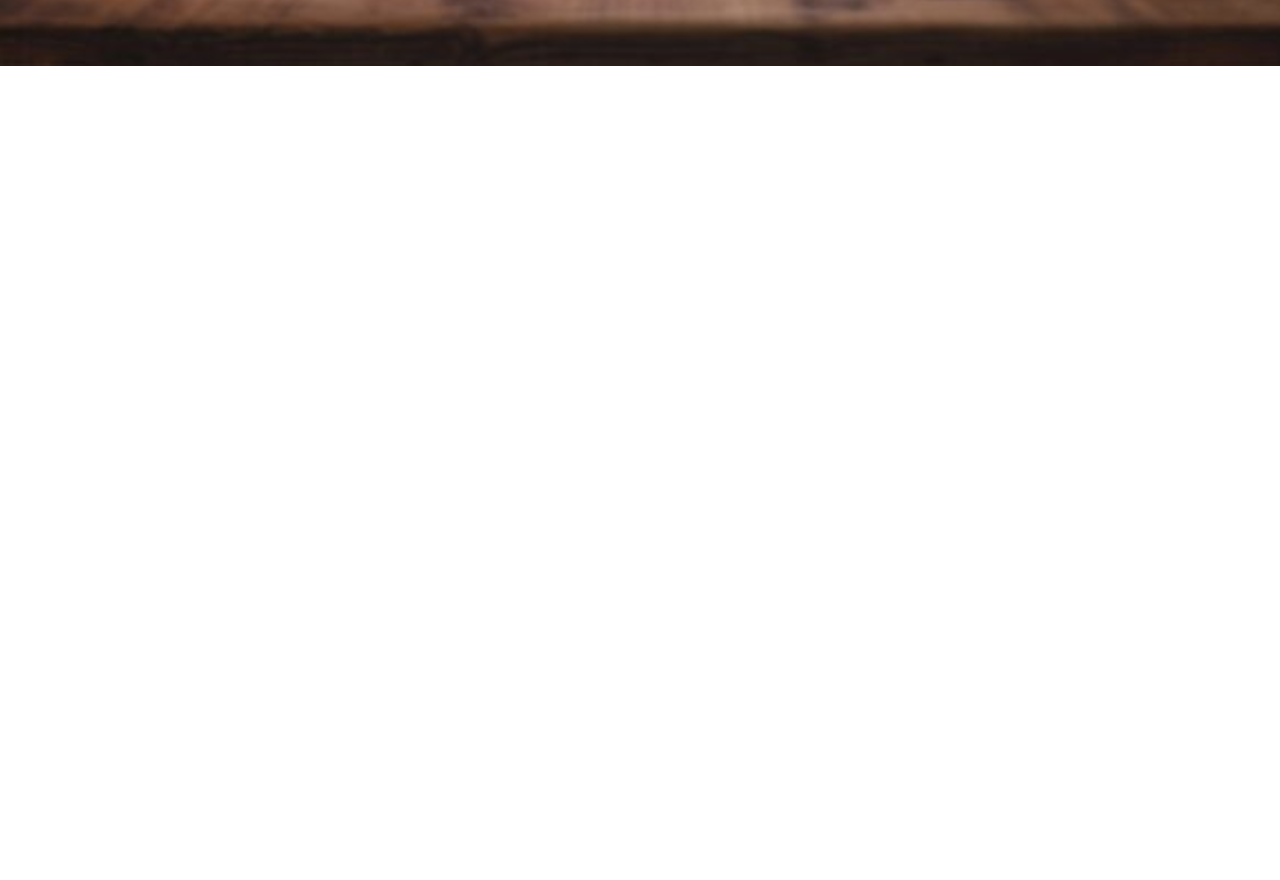
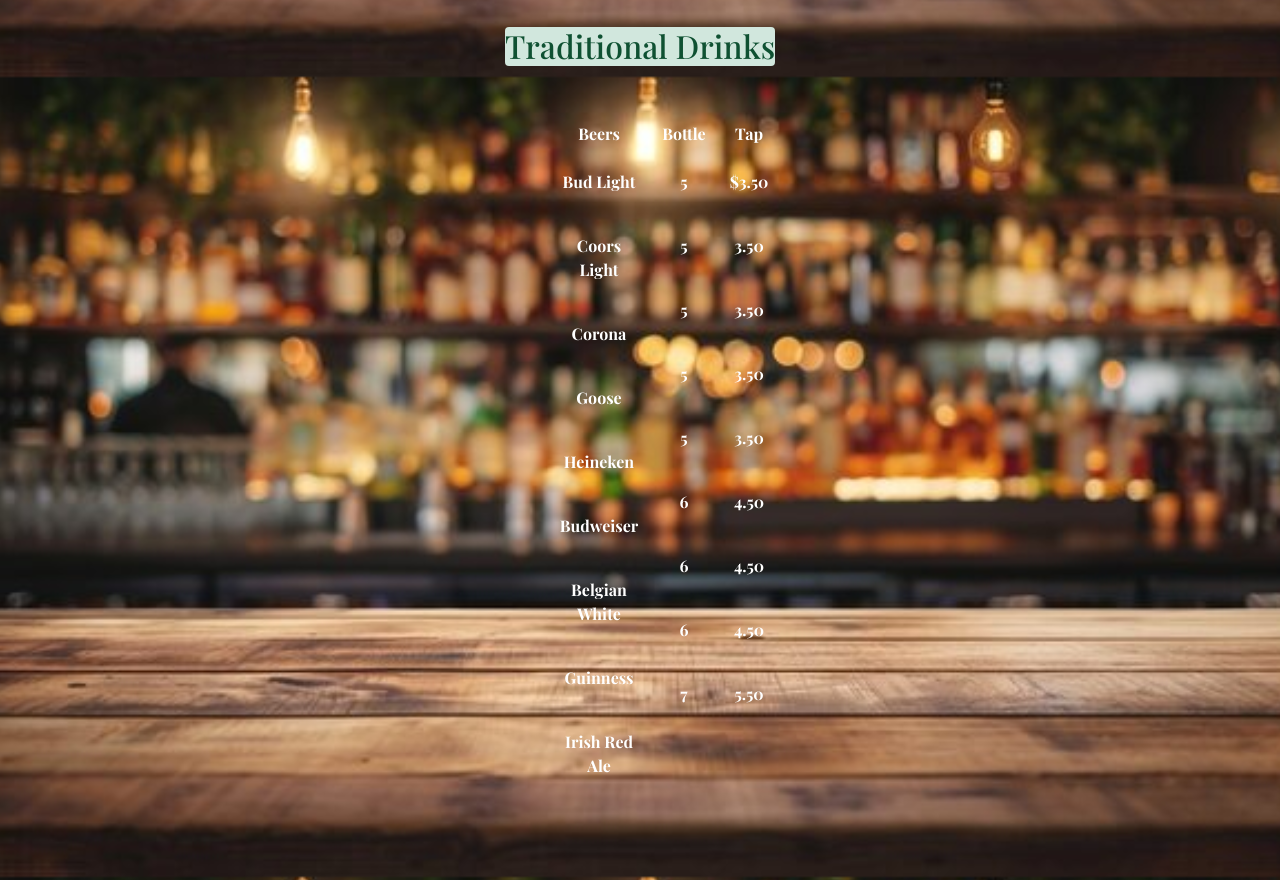
Before and after one commit to CallMeIce/Website, a React (Create React App) app: page /drinks in a window 1280 px wide. Shown: the part 2420-3300 px from the top of the page. Before the commit the page ends 2486 px from the top, so only its background shows below. Built offline with nearby package versions, Linux system fonts and the light colour scheme; a web font is replaced by a local one.

Commit message:
making table for beer menu

```diff
--- a/src/components/Drinks.js
+++ b/src/components/Drinks.js
@@ -101,7 +101,89 @@
     </div>
       </div>
       </div>
+      <br></br>
+      <br></br>
+  <div>
+  <h2 class="list-group-item-success d-inline-block rounded">Traditional Drinks</h2>
+  <br></br>
+  <br></br>
+  <br></br>
+  <div class="container text-center">
+  <div class="row">
+    <div class="col">
 
+
+    </div>
+
+    <div class="col">Beers
+    <br></br>
+    <br></br>
+    <p>Bud Light</p>
+    <br></br>
+    <p>Coors Light</p>
+    <br></br>
+    <p>Corona</p>
+    <br></br>
+    <p>Goose</p>
+    <br></br>
+    <p>Heineken</p>
+    <br></br>
+    <p>Budweiser</p>
+    <br></br>
+    <p>Belgian White</p>
+    <br></br>
+    <p>Guinness</p>
+    <br></br>
+    <p>Irish Red Ale</p>
+
+    </div>
+    <div class="col">Bottle
+    <br></br>
+    <br></br>
+    <p>5</p>
+    <br></br>
+    <p>5</p>
+    <br></br>
+    <p>5</p>
+    <br></br>
+    <p>5</p>
+    <br></br>
+    <p>5</p>
+    <br></br>
+    <p>6</p>
+    <br></br>
+    <p>6</p>
+    <br></br>
+    <p>6</p>
+    <br></br>
+    <p>7</p>
+</div>
+
+    <div class="col">Tap
+    <br></br>
+    <br></br>
+    <p>$3.50</p>
+    <br></br>
+    <p>3.50</p>
+    <br></br>
+    <p>3.50</p>
+    <br></br>
+    <p>3.50</p>
+    <br></br>
+    <p>3.50</p>
+    <br></br>
+    <p>4.50</p>
+    <br></br>
+    <p>4.50</p>
+    <br></br>
+    <p>4.50</p>
+    <br></br>
+    <p>5.50</p>
+</div>
+  </div>
+  </div>
+
+  </div>
 
 
 
```
